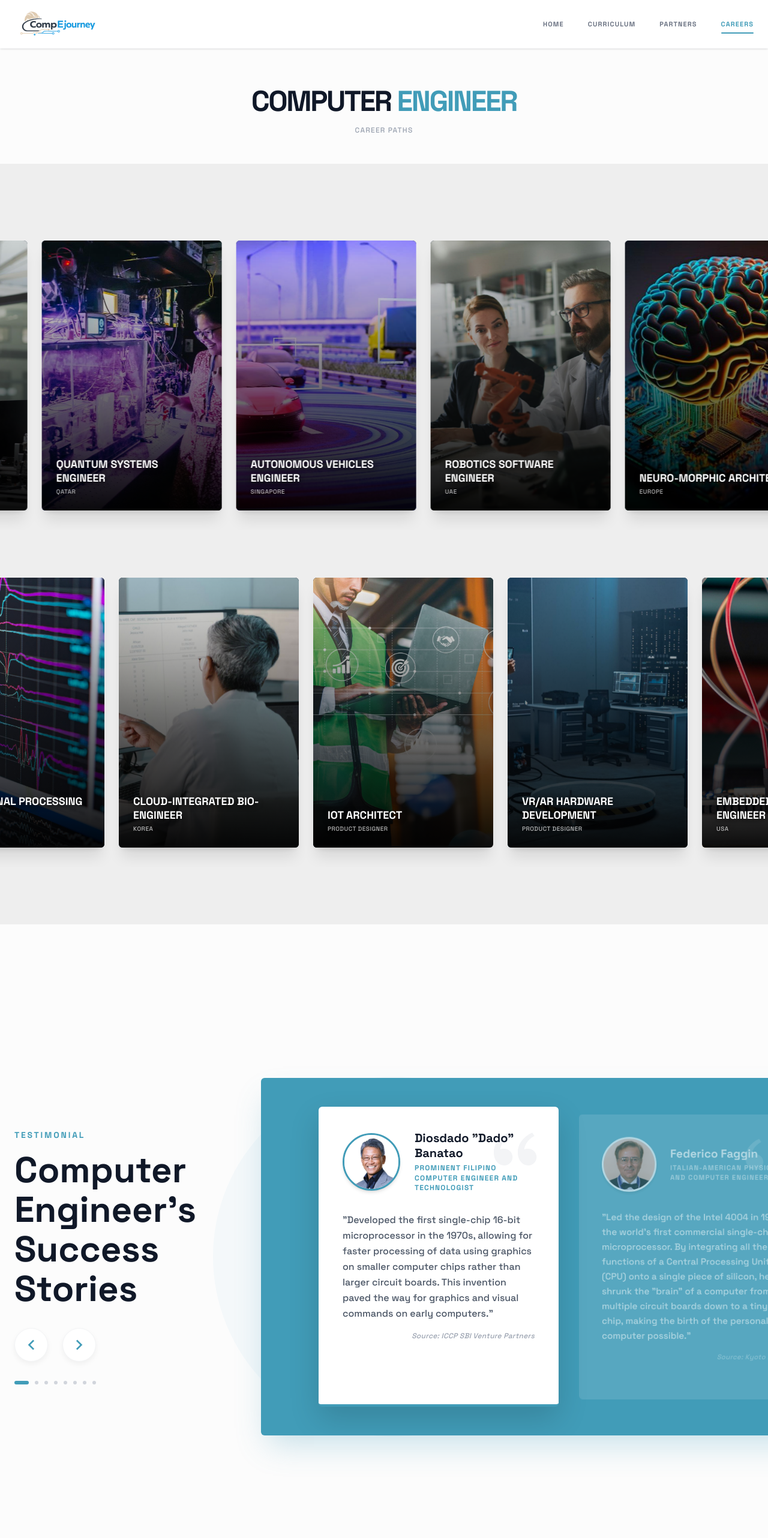
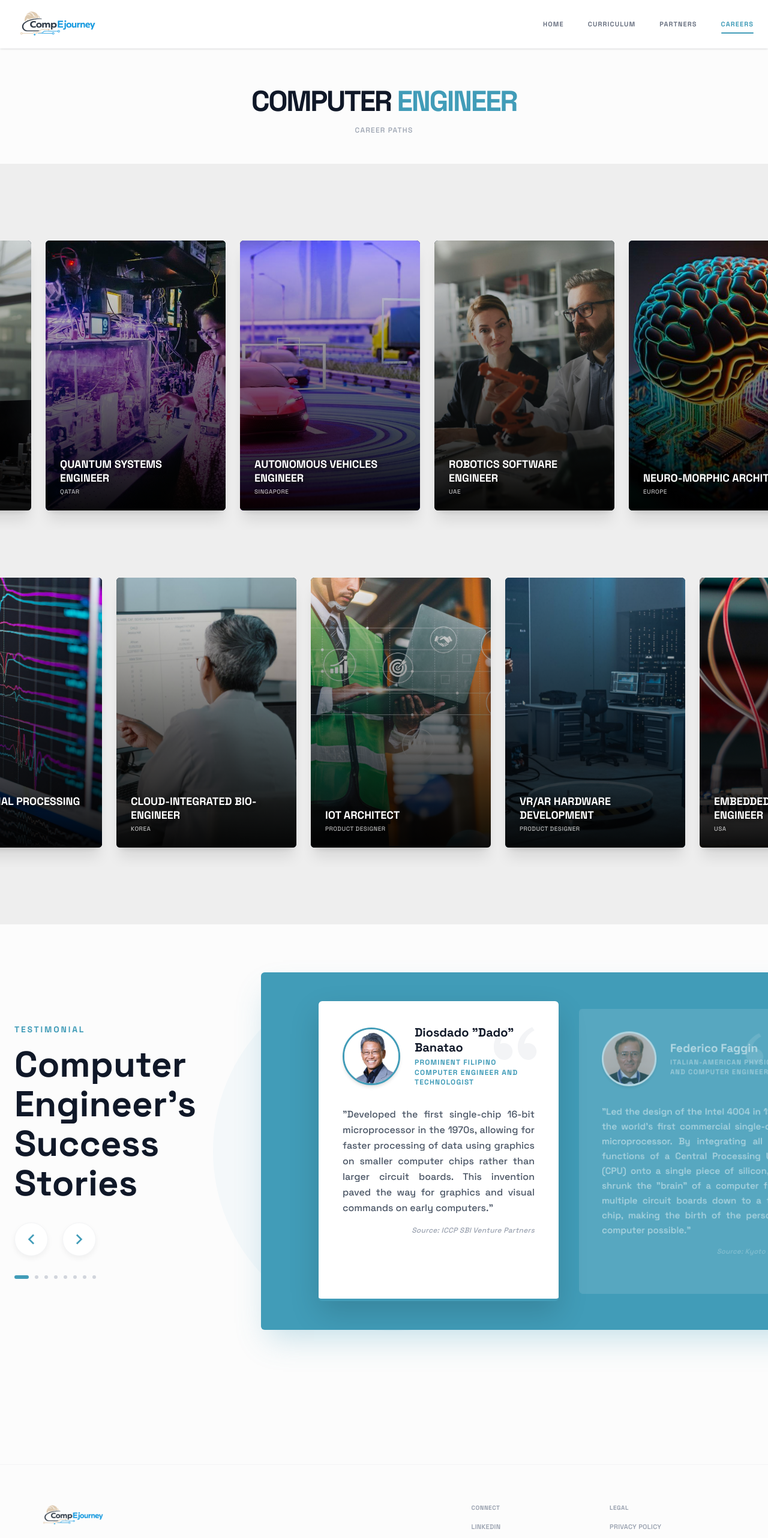
Before and after one commit to LucidUxs/Comp-E-Journey, a React (Vite) app: page /careers in a window 1280 px wide. Shown: the top 2564 px of the page at 60% size. Built offline with nearby package versions, Linux system fonts and the light colour scheme.

Commit message:
updated/enhancements

```diff
--- a/src/pages/Careers.jsx
+++ b/src/pages/Careers.jsx
@@ -268,7 +268,7 @@ function TestimonialSection() {
   };
 
   return (
-    <div className="mt-20 md:mt-32 max-w-[100vw] overflow-hidden relative pb-16 md:pb-32 pt-20 md:pt-32">
+    <div className="max-w-[100vw] overflow-hidden relative pb-16 md:pb-32 pt-12 md:pt-20">
       <div
         ref={sectionRef}
         className={`max-w-7xl mx-auto px-6 relative z-10 reveal ${sectionVisible ? 'reveal-active' : ''}`}
@@ -364,7 +364,7 @@ function TestimonialSection() {
                             </p>
                           </div>
                         </div>
-                        <p className={`text-sm md:text-base leading-relaxed font-medium transition-colors duration-500 ${isActive ? 'text-gray-600' : 'text-white/95'}`}>
+                        <p className={`text-sm md:text-base text-justify leading-relaxed font-medium transition-colors duration-500 ${isActive ? 'text-gray-600' : 'text-white/95'}`}>
                           "{testi.text}"
                         </p>
                         {testi.imageSource && (
@@ -457,7 +457,7 @@ function Careers() {
       </div>
 
       {/* Infinite Sliders Wrapper */}
-      <div className="flex flex-col gap-12 relative bg-[#EEEEEE] py-12 md:py-24 mb-20 md:mb-32">
+      <div className="flex flex-col gap-12 relative bg-[#EEEEEE] py-12 md:py-24">
         {/* Swipe Indicator + Row 1 */}
         <div ref={row1Ref} className={`flex flex-col gap-4 reveal ${row1Visible ? 'reveal-active' : ''}`} style={{ transitionDelay: '150ms' }}>
           <div className="md:hidden flex flex-col items-center gap-2 pointer-events-none opacity-50 mb-4">
--- a/src/pages/Curriculum.jsx
+++ b/src/pages/Curriculum.jsx
@@ -343,7 +343,7 @@ function Curriculum() {
         // Limit the orb so it stops exactly at the visual connector joints within the final button container
         if (maxProgressIdx === subjects.length) {
           const isMobile = window.innerWidth < 768;
-          const maxDrop = isMobile ? 32 : 48; // h-8 (32px) on mobile, h-12 (48px) on desktop
+          const maxDrop = isMobile ? 56 : 48; // mid-button connection on mobile, top connection on desktop
           const maxAbsolute = (targetRect.top - containerRect.top) + maxDrop;
           absoluteTop = Math.min(absoluteTop, maxAbsolute);
 
@@ -361,6 +361,8 @@ function Curriculum() {
 
     return () => window.removeEventListener('scroll', handleScroll);
   }, [subjects.length]);
+
+  const finalProgress = milestoneRatios[subjects.length] || 0;
 
   return (
     <div className="bg-[#fcfcfc] min-h-screen pt-12 md:pt-16 overflow-hidden scroll-smooth">
@@ -430,12 +432,29 @@ function Curriculum() {
             {/* Final Connect to Careers Button */}
             <div data-index={subjects.length} className="roadmap-milestone relative w-full pb-12 z-20 flex flex-col md:items-center justify-center">
               {/* DESKTOP Connector from end of roadmap to button */}
-              <div className="hidden md:block absolute left-1/2 -translate-x-1/2 top-0 w-[8px] h-12 bg-[#419CB8] shadow-[0_0_10px_rgba(65,156,184,0.3)] z-0" />
+              <div className="hidden md:block absolute left-1/2 -translate-x-1/2 top-0 w-[8px] h-12 bg-gray-100/50 z-0 overflow-hidden">
+                <div
+                  className="absolute top-0 left-0 right-0 bg-[#419CB8] transition-all duration-300 shadow-[0_0_10px_rgba(65,156,184,0.3)]"
+                  style={{ height: finalProgress >= 0.99 || isButtonGlowing ? '100%' : `${Math.min(100, finalProgress * 250)}%` }}
+                />
+              </div>
 
-              {/* MOBILE Vertical Connector straight onto the left boundary of the w-full button */}
-              <div className="md:hidden absolute left-[24px] -translate-x-1/2 top-0 w-[4px] h-8 bg-[#419CB8] shadow-[0_0_10px_rgba(65,156,184,0.3)] z-0" />
+              {/* MOBILE Vertical Connector straight down to button center level */}
+              <div className="md:hidden absolute left-[24px] -translate-x-1/2 top-0 w-[4px] h-[58px] bg-gray-100/50 z-0 rounded-b-sm overflow-hidden">
+                <div
+                  className="absolute top-0 left-0 right-0 bg-[#419CB8] transition-all duration-300 shadow-[0_0_10px_rgba(65,156,184,0.3)]"
+                  style={{ height: finalProgress >= 0.99 || isButtonGlowing ? '100%' : `${Math.min(100, finalProgress * 250)}%` }}
+                />
+              </div>
 
-              <div className="pt-8 md:mt-12 md:pt-0 w-full px-6 md:px-0 md:w-auto">
+              {/* MOBILE Horizontal Connector into button side */}
+              <div className="md:hidden absolute left-[24px] top-[56px] w-10 h-[4px] -translate-y-1/2 bg-gray-100/50 z-0 rounded-r-sm overflow-hidden">
+                <div
+                  className={`absolute top-0 left-0 bottom-0 bg-[#419CB8] transition-all duration-300 shadow-[0_0_10px_rgba(65,156,184,0.3)] ${isButtonGlowing ? 'w-full' : 'w-0'}`}
+                />
+              </div>
+
+              <div className="pt-8 md:mt-12 md:pt-0 w-full pl-16 pr-6 md:px-0 md:w-auto">
                 <Link
                   to="/careers"
                   className={`w-full md:w-auto relative z-20 font-black py-4 px-8 md:px-12 rounded-full hover:-translate-y-1 transition-all duration-500 flex items-center justify-center gap-3 uppercase tracking-widest text-xs md:text-sm group ${
```
